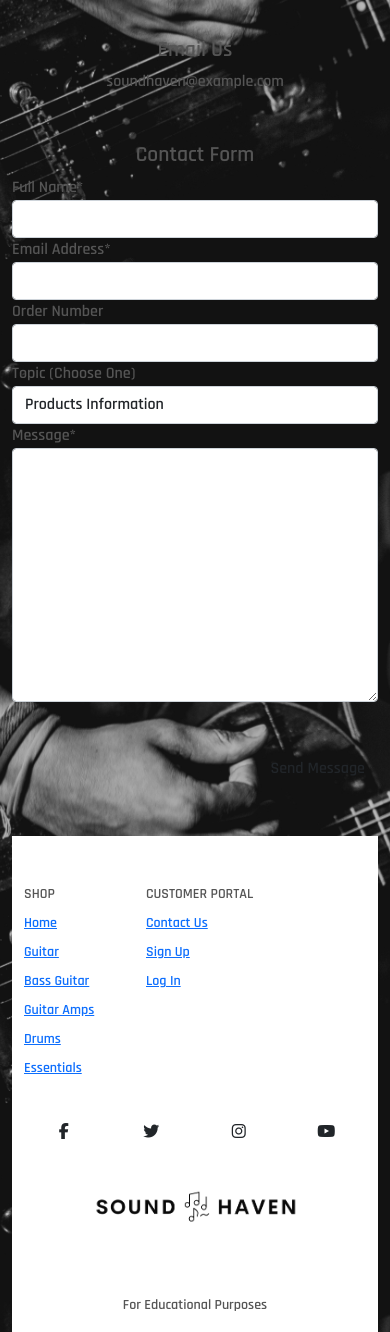
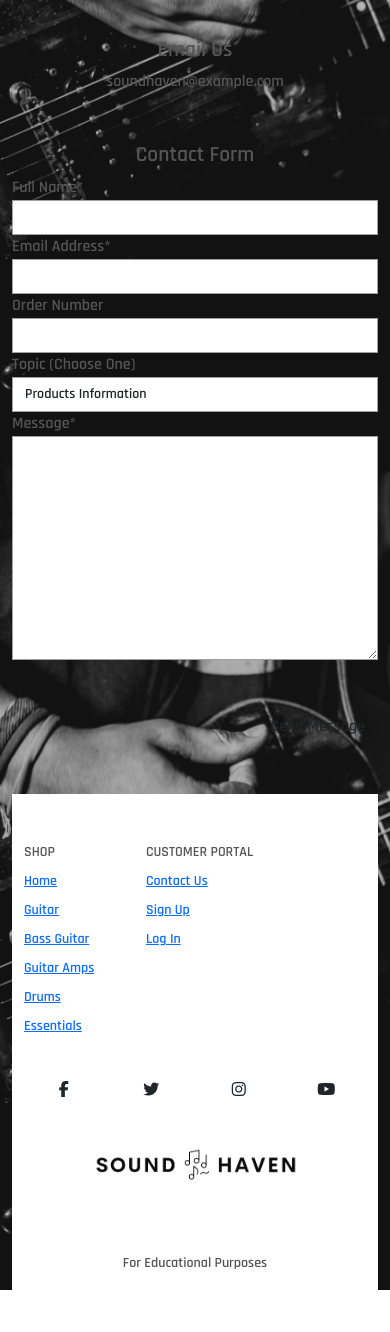
Before and after one commit to Code-Institute-Submissions/DPHamdev-mp4-sound-haven_ApResub, a Django app: page /contact/ in a window 390 px wide. Shown: the part 387-1719 px from the top of the page. After the commit the page ends 1677 px from the top, so only its background shows below. Run offline with Django 3.2, Linux system fonts and the light colour scheme; data comes from the database, SQL or seed files in the repository; parts of the project's set-up code (start-up, migrations or seed data) failed here and were passed over; some libraries are stand-ins or nearby versions.

Commit message:
Updated CSS for contact form

```diff
--- /dev/null
+++ b/contact/static/contact/css/contact.css
@@ -0,0 +1,23 @@
+/*
+* Prefixed by https://autoprefixer.github.io
+* PostCSS: v8.3.6,
+* Autoprefixer: v10.3.1
+* Browsers: last 4 version
+*/
+
+.form-control {
+    border: 1px solid rgb(160, 160, 160);
+    border-radius: 0;
+}
+
+.contact-wrapper {
+    border: 1px solid #000;
+}
+
+/* Media Queries */
+/* Very small mobile */
+@media screen and (max-width: 400px) {
+    .form-control {
+        font-size: 14px;
+    }
+}
--- a/contact/templates/contact/contact.html
+++ b/contact/templates/contact/contact.html
@@ -1,5 +1,10 @@
 {% extends "base.html" %}
 {% load static %}
+{% block extra_title %} - Contact Page{% endblock %}
+
+{% block extra_css %}
+    <link rel="stylesheet" href="{% static 'contact/css/contact.css' %}">
+{% endblock %}
 
 {% block page_header %}
     <div class="navbar-offset"></div>
```
